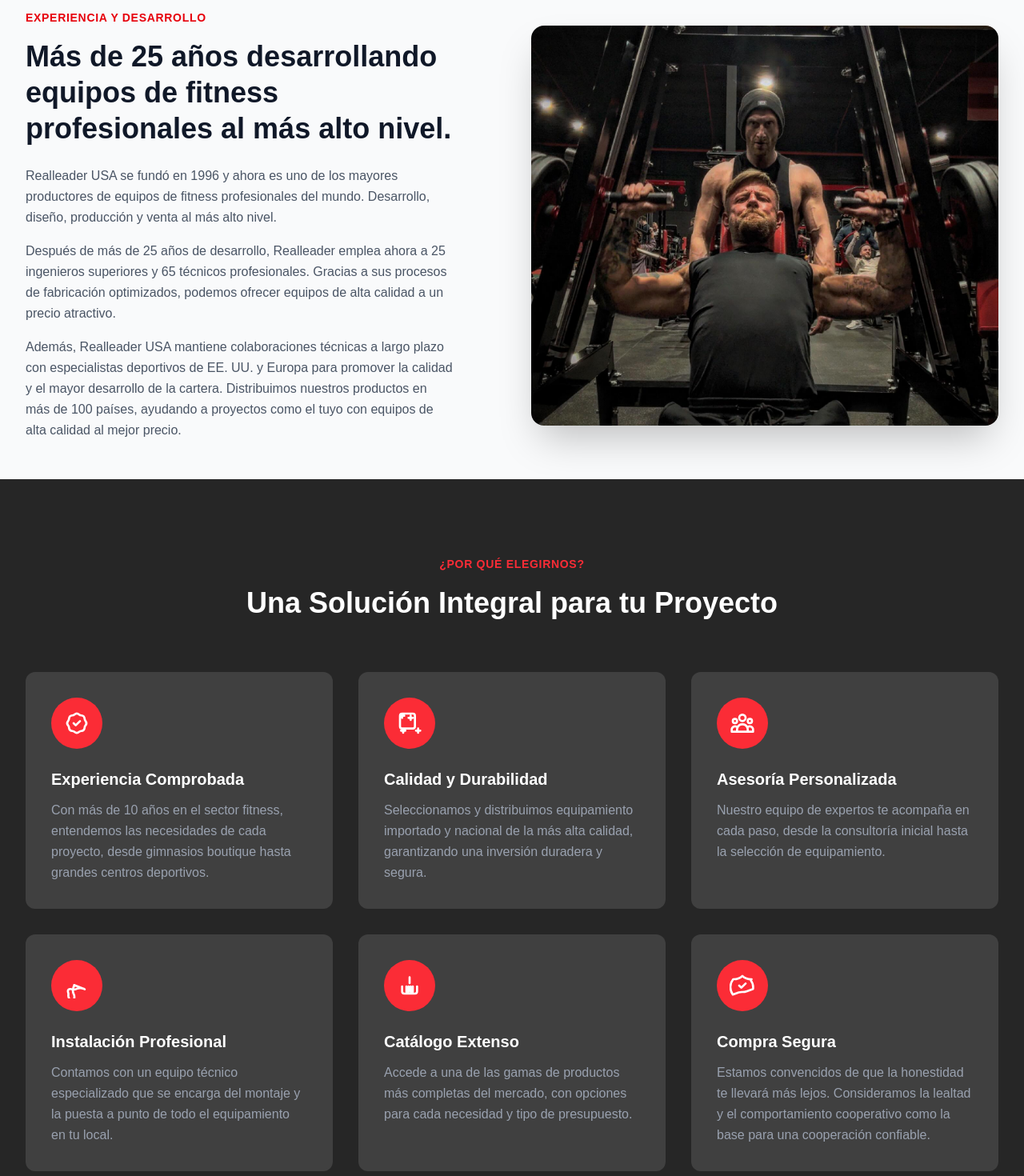
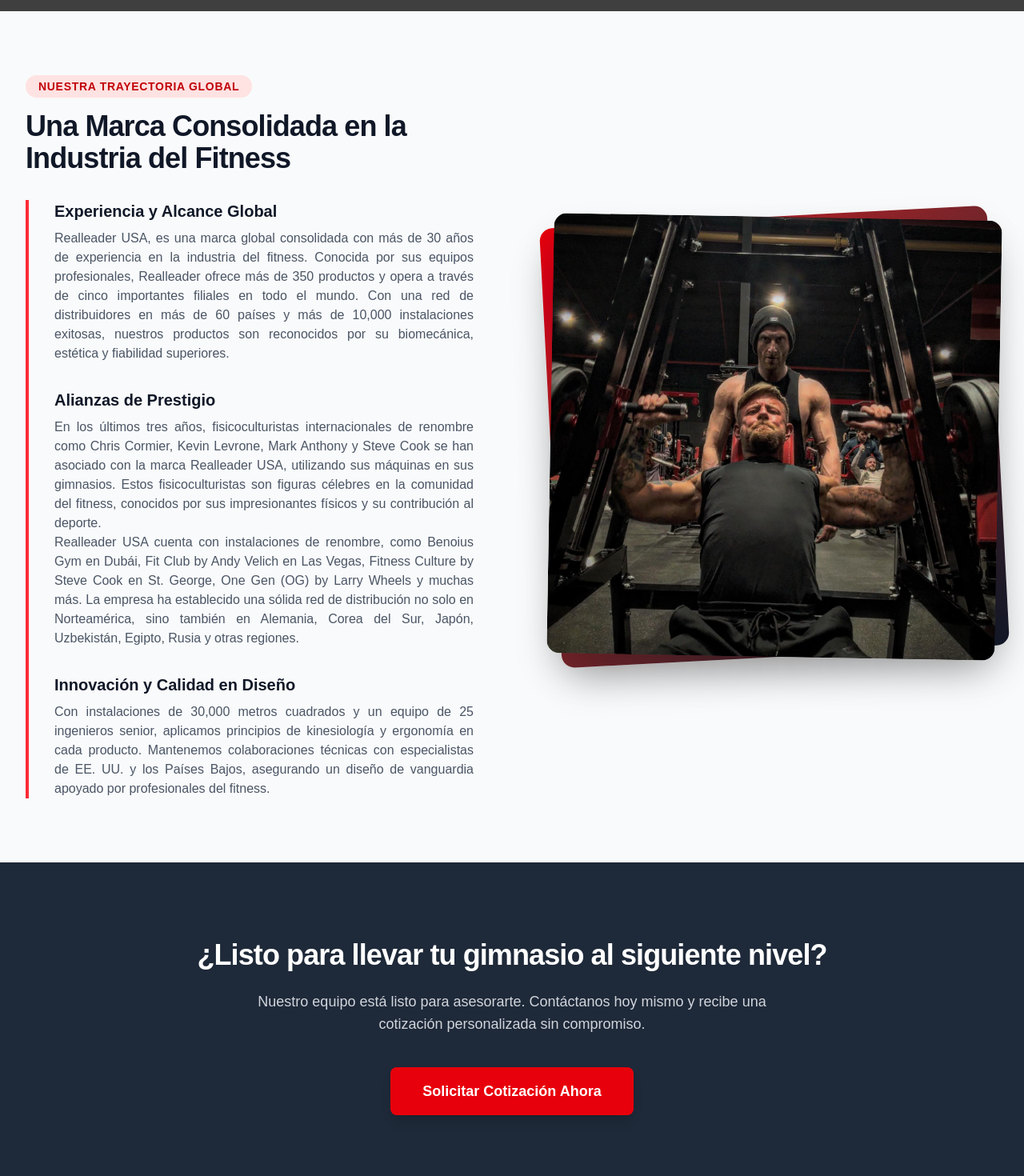
Before and after one commit to TeranHc/Gym1, a Next.js app: page /pages/nosotros in a window 1280 px wide. Shown: the part 440-1910 px from the top of the page at 80% size. Built offline with nearby package versions, Linux system fonts and the light colour scheme; grey boxes are pictures that could not be loaded.

Commit message:
cambioproducto

```diff
--- a/src/app/pages/nosotros/page.js
+++ b/src/app/pages/nosotros/page.js
@@ -1,73 +1,15 @@
-// src/app/pages/quienes-somos/page.js
-
 "use client";
 import Link from 'next/link';
 import Image from 'next/image';
 
-// --- CAMBIO: Se añadió un nuevo pilar: "Compra Segura" ---
-const nuestrosPilares = [
-  {
-    icon: (
-      <svg className="w-8 h-8" fill="none" stroke="currentColor" viewBox="0 0 24 24">
-        <path strokeLinecap="round" strokeLinejoin="round" strokeWidth={2} d="M9 12l2 2 4-4M7.835 4.697a3.42 3.42 0 001.946-.806 3.42 3.42 0 014.438 0 3.42 3.42 0 001.946.806 3.42 3.42 0 013.138 3.138 3.42 3.42 0 00.806 1.946 3.42 3.42 0 010 4.438 3.42 3.42 0 00-.806 1.946 3.42 3.42 0 01-3.138 3.138 3.42 3.42 0 00-1.946.806 3.42 3.42 0 01-4.438 0 3.42 3.42 0 00-1.946-.806 3.42 3.42 0 01-3.138-3.138 3.42 3.42 0 00-.806-1.946 3.42 3.42 0 010-4.438 3.42 3.42 0 00.806-1.946 3.42 3.42 0 013.138-3.138z" />
-      </svg>
-    ),
-    title: "Experiencia Comprobada",
-    description: "Con más de 10 años en el sector fitness, entendemos las necesidades de cada proyecto, desde gimnasios boutique hasta grandes centros deportivos."
-  },
-  {
-    icon: (
-        <svg className="w-8 h-8" fill="none" stroke="currentColor" viewBox="0 0 24 24">
-            <path strokeLinecap="round" strokeLinejoin="round" strokeWidth={2} d="M5 3v4M3 5h4M6 17v4m-2-2h4m5-14v4m-2-2h4m5 10v4m-2-2h4M5 3a2 2 0 00-2 2v10a2 2 0 002 2h10a2 2 0 002-2V5a2 2 0 00-2-2H5z" />
-        </svg>
-    ),
-    title: "Calidad y Durabilidad",
-    description: "Seleccionamos y distribuimos equipamiento importado y nacional de la más alta calidad, garantizando una inversión duradera y segura."
-  },
-  {
-    icon: (
-        <svg className="w-8 h-8" fill="none" stroke="currentColor" viewBox="0 0 24 24">
-            <path strokeLinecap="round" strokeLinejoin="round" strokeWidth={2} d="M17 20h5v-2a3 3 0 00-5.356-1.857M17 20H7m10 0v-2c0-.656-.126-1.283-.356-1.857M7 20H2v-2a3 3 0 015.356-1.857M7 20v-2c0-.656.126-1.283.356-1.857m0 0a5.002 5.002 0 019.288 0M15 7a3 3 0 11-6 0 3 3 0 016 0zm6 3a2 2 0 11-4 0 2 2 0 014 0zM7 10a2 2 0 11-4 0 2 2 0 014 0z" />
-        </svg>
-    ),
-    title: "Asesoría Personalizada",
-    description: "Nuestro equipo de expertos te acompaña en cada paso, desde la consultoría inicial hasta la selección de equipamiento."
-  },
-  {
-    icon: (
-      <svg className="w-8 h-8" fill="none" stroke="currentColor" viewBox="0 0 24 24">
-          <path strokeLinecap="round" strokeLinejoin="round" strokeWidth={2} d="M19.428 15.428a2 2 0 00-1.022-.547l-2.387-.477a6 6 0 00-3.86.517l-.318.158a6 6 0 01-3.86.517L6.05 15.21a2 2 0 00-1.806.547a2 2 0 00-.547 1.806l.477 2.387a6 6 0 00.517 3.86l.158.318a6 6 0 00.517 3.86l2.387.477a2 2 0 001.806-.547a2 2 0 00.547-1.806l-.477-2.387a6 6 0 00-.517-3.86l-.158-.318a6 6 0 01-.517-3.86l.477-2.387a2 2 0 00.547-1.806z" />
-      </svg>
-    ),
-    title: "Instalación Profesional",
-    description: "Contamos con un equipo técnico especializado que se encarga del montaje y la puesta a punto de todo el equipamiento en tu local."
-  },
-
-  {
-    icon: (
-        <svg className="w-8 h-8" fill="none" stroke="currentColor" viewBox="0 0 24 24">
-            <path strokeLinecap="round" strokeLinejoin="round" strokeWidth={2} d="M9 12.76L9 17.5a2 2 0 002 2h2a2 2 0 002-2v-4.74M15 12.76V17.5a2 2 0 01-2 2h-2a2 2 0 01-2-2v-4.74M5 12.76V17.5a2 2 0 002 2h2a2 2 0 002-2v-4.74M19 12.76V17.5a2 2 0 01-2 2h-2a2 2 0 01-2-2v-4.74M12 4.26v5.51" />
-        </svg>
-    ),
-    title: "Catálogo Extenso",
-    description: "Accede a una de las gamas de productos más completas del mercado, con opciones para cada necesidad y tipo de presupuesto."
-  },
-  {
-    icon: (
-      <svg className="w-8 h-8" fill="none" stroke="currentColor" viewBox="0 0 24 24">
-        <path strokeLinecap="round" strokeLinejoin="round" strokeWidth="2" d="M9 12l2 2 4-4m5.618-4.016A11.955 11.955 0 0112 2.944a11.955 11.955 0 01-8.618 3.04A12.02 12.02 0 003 20.417l5.611-2.048A11.955 11.955 0 0112 18c1.532 0 3.012-.288 4.382-.824l5.61-2.048a12.02 12.02 0 00-2.382-8.558z" />
-      </svg>
-    ),
-    title: "Compra Segura",
-    description: "Estamos convencidos de que la honestidad te llevará más lejos. Consideramos la lealtad y el comportamiento cooperativo como la base para una cooperación confiable."
-  }
-];
-
 export default function QuienesSomosPage() {
   return (
-    <div className="bg-white">
-      {/* Sección Hero */}
-      <section className="relative  min-h-[300px] flex items-center justify-center text-center text-white">
+    // Se usa `overflow-x-hidden` para prevenir cualquier desbordamiento horizontal
+    // que puedan causar las transformaciones (rotaciones) en la imagen.
+    <div className="bg-gray-50 text-gray-800 overflow-x-hidden">
+
+      {/* --- SECCIÓN HERO --- */}
+      <section className="relative min-h-[350px] md:min-h-[350px] flex items-center justify-center text-center text-white">
         <div className="absolute inset-0">
           <Image
             src="https://images.unsplash.com/photo-1571902943202-507ec2618e8f?ixlib=rb-4.0.3&ixid=M3wxMjA3fDB8MHxwaG90by1wYWdlfHx8fGVufDB8fHx8fA%3D%3D&auto=format&fit=crop&w=1975&q=80"
@@ -79,82 +21,95 @@
           <div className="absolute inset-0 bg-black/60 backdrop-blur-sm"></div>
         </div>
         <div className="relative z-10 px-4">
-          <h1 className="text-4xl md:text-6xl font-black leading-tight">Nuestra Pasión es <span className="text-red-500">tu Gimnasio</span></h1>
-          <p className="mt-4 text-lg md:text-xl max-w-3xl mx-auto text-gray-200">
+          {/* Tipografía responsiva: Más pequeña en móviles, más grande en escritorio */}
+          <h1 className="text-4xl sm:text-5xl md:text-6xl font-black leading-tight">Nuestra Pasión es <span className="text-red-500">tu Gimnasio</span></h1>
+          <p className="mt-4 text-md sm:text-lg md:text-xl max-w-3xl mx-auto text-gray-200">
             Más que proveedores, somos tus socios estratégicos en el camino hacia el éxito.
           </p>
         </div>
       </section>
 
-      {/* --- CAMBIO: Sección actualizada con el nuevo texto --- */}
-      <section className="py-16 md:py-12 bg-gray-50">
-        <div className="max-w-7xl mx-auto px-4 sm:px-6 lg:px-8">
-          <div className="grid grid-cols-1 lg:grid-cols-2 gap-12 items-center">
-            <div className="pr-0 lg:pr-12">
-              <h2 className="text-sm font-bold text-red-600 tracking-wider uppercase">Experiencia y Desarrollo</h2>
-              <p className="mt-4 text-3xl md:text-4xl font-bold text-gray-900 leading-tight">
-                Más de 25 años desarrollando equipos de fitness profesionales al más alto nivel.
+      {/* --- SECCIÓN DE CONTENIDO PRINCIPAL --- */}
+      {/* Padding responsivo: Menos padding vertical en móviles, más en pantallas grandes */}
+      <section className="py-16 md:py-20">
+<div className="mx-auto px-4 sm:px-6 lg:px-8" style={{ maxWidth: '90rem' }}>
+          {/* Gap responsivo: Menor separación en móviles, mayor en pantallas grandes */}
+          <div className="grid grid-cols-1 lg:grid-cols-2 gap-12 lg:gap-24 items-center">
+
+            {/* --- Columna de Texto --- */}
+            <div className="order-2 lg:order-1">
+              <div className="mb-8 text-center lg:text-left">
+                <span className="inline-block bg-red-100 text-red-700 text-sm font-semibold px-4 py-1 rounded-full uppercase tracking-wider">
+                  Nuestra Trayectoria Global
+                </span>
+                {/* Tipografía responsiva para el título */}
+                <h2 className="mt-4 text-3xl sm:text-4xl font-extrabold text-gray-900 tracking-tight">
+                  Una Marca Consolidada en la Industria del Fitness
+                </h2>
+              </div>
+
+              {/* Contenedor del texto con borde y padding responsivo */}
+              <div className="prose prose-lg max-w-none text-gray-600 border-l-4 border-red-500 pl-6 md:pl-8 space-y-6 md:space-y-8">
+                <div>
+                  <h3 className="text-xl font-bold text-gray-900 mb-2">Experiencia y Alcance Global</h3>
+  <p className="text-justify">
+
+                    Realleader USA, es una marca global consolidada con más de 30 años de experiencia en la industria del fitness. Conocida por sus equipos profesionales, Realleader ofrece más de 350 productos y opera a través de cinco importantes filiales en todo el mundo. Con una red de distribuidores en más de 60 países y más de 10,000 instalaciones exitosas, nuestros productos son reconocidos por su biomecánica, estética y fiabilidad superiores.
                   </p>
-              <div className="mt-6 text-gray-600 leading-relaxed space-y-4">
-                <p>
-                  Realleader USA se fundó en 1996 y ahora es uno de los mayores productores de equipos de fitness profesionales del mundo. Desarrollo, diseño, producción y venta al más alto nivel.
+                </div>
+                <div>
+                  <h3 className="text-xl font-bold text-gray-900 mb-2">Alianzas de Prestigio</h3>
+  <p className="text-justify">
+En los últimos tres años, fisicoculturistas internacionales de renombre como Chris Cormier, Kevin Levrone, Mark Anthony y Steve Cook se han asociado con la marca Realleader USA, utilizando sus máquinas en sus gimnasios. Estos fisicoculturistas son figuras célebres en la comunidad del fitness, conocidos por sus impresionantes físicos y su contribución al deporte.
+
                   </p>
-                <p>
-                  Después de más de 25 años de desarrollo, Realleader emplea ahora a 25 ingenieros superiores y 65 técnicos profesionales. Gracias a sus procesos de fabricación optimizados, podemos ofrecer equipos de alta calidad a un precio atractivo.
+                    <p className="text-justify">
+
+Realleader USA cuenta con instalaciones de renombre, como Benoius Gym en Dubái, Fit Club by Andy Velich en Las Vegas, Fitness Culture by Steve Cook en St. George, One Gen (OG) by Larry Wheels y muchas más. La empresa ha establecido una sólida red de distribución no solo en Norteamérica, sino también en Alemania, Corea del Sur, Japón, Uzbekistán, Egipto, Rusia y otras regiones.
                   </p>
-                <p>
-                  Además, Realleader USA mantiene colaboraciones técnicas a largo plazo con especialistas deportivos de EE. UU. y Europa para promover la calidad y el mayor desarrollo de la cartera. Distribuimos nuestros productos en más de 100 países, ayudando a proyectos como el tuyo con equipos de alta calidad al mejor precio.
+                </div>
+                <div>
+                  <h3 className="text-xl font-bold text-gray-900 mb-2">Innovación y Calidad en Diseño</h3>
+  <p className="text-justify">
+                    Con instalaciones de 30,000 metros cuadrados y un equipo de 25 ingenieros senior, aplicamos principios de kinesiología y ergonomía en cada producto. Mantenemos colaboraciones técnicas con especialistas de EE. UU. y los Países Bajos, asegurando un diseño de vanguardia apoyado por profesionales del fitness.
                   </p>
                 </div>
               </div>
-            <div className="h-[500px] w-full relative">
+            </div>
+
+            {/* --- Columna de Imagen --- */}
+            <div className="order-1 lg:order-2">
+              {/* Contenedor responsivo para la imagen. Se ajusta la altura en diferentes breakpoints */}
+              <div className="h-[350px] sm:h-[450px] lg:h-[550px] w-full relative group">
+                <div className="absolute inset-0 bg-gradient-to-br from-red-600 to-gray-900 rounded-2xl shadow-2xl transform -rotate-3 group-hover:rotate-2 transition-transform duration-500 ease-in-out"></div>
                 <Image
                   src="/galeriafoto/19g.jpg"
                   alt="Equipamiento de gimnasio RealLeader"
                   fill
-                className="rounded-2xl shadow-2xl object-cover"
+                  className="rounded-2xl shadow-2xl object-cover relative transform rotate-1 group-hover:scale-105 transition-transform duration-500 ease-in-out"
                 />
+              </div>
             </div>
 
           </div>
         </div>
       </section>
 
-      {/* Sección de Pilares y Servicios */}
-      <section className="py-16 md:py-24 bg-neutral-800 text-white">
-        <div className="max-w-7xl mx-auto px-4 sm:px-6 lg:px-8">
-          <div className="text-center">
-            <h2 className="text-sm font-bold text-red-500 tracking-wider uppercase">¿Por qué elegirnos?</h2>
-            <p className="mt-4 text-3xl md:text-4xl font-bold leading-tight">
-              Una Solución Integral para tu Proyecto
-            </p>
-          </div>
-          <div className="mt-16 grid grid-cols-1 md:grid-cols-2 lg:grid-cols-3 gap-8">
-            {nuestrosPilares.map((pilar) => (
-              <div key={pilar.title} className="bg-neutral-700 p-8 rounded-xl hover:bg-neutral-600 transition-colors duration-300">
-                <div className="flex items-center justify-center h-16 w-16 rounded-full bg-red-500 text-white mb-6">
-                  {pilar.icon}
-                </div>
-                <h3 className="text-xl font-bold mb-3">{pilar.title}</h3>
-                <p className="text-gray-400 leading-relaxed">{pilar.description}</p>
-              </div>
-            ))}
-          </div>
-        </div>
-      </section>
-
-      {/* Sección CTA Final */}
-      <section className="py-16 md:py-24 bg-gray-100">
-        <div className="max-w-4xl mx-auto text-center px-4">
-          <h2 className="text-3xl md:text-4xl font-bold text-gray-900 mb-6">
+      {/* --- SECCIÓN CTA FINAL --- */}
+      {/* Padding responsivo */}
+      <section className="py-16 md:py-24 bg-gray-800 text-white">
+        <div className="max-w-4xl mx-auto text-center px-4 sm:px-6 lg:px-8">
+          {/* Tipografía responsiva */}
+          <h2 className="text-3xl sm:text-4xl font-extrabold tracking-tight mb-6">
             ¿Listo para llevar tu gimnasio al siguiente nivel?
           </h2>
-          <p className="text-lg text-gray-600 mb-8 max-w-2xl mx-auto">
+          <p className="text-base sm:text-lg text-gray-300 mb-10 max-w-2xl mx-auto">
             Nuestro equipo está listo para asesorarte. Contáctanos hoy mismo y recibe una cotización personalizada sin compromiso.
           </p>
           <Link
             href="/pages/horarios"
-            className="inline-block bg-red-600 text-white py-4 px-10 rounded-xl font-bold text-lg hover:bg-red-700 hover:scale-105 transform transition-all duration-300 shadow-lg hover:shadow-xl"
+            // Se ajusta el padding y tamaño del texto para móviles
+            className="inline-block bg-red-600 text-white py-3 px-8 md:py-4 md:px-10 rounded-lg font-bold text-base md:text-lg hover:bg-red-700 transform transition-all duration-300 shadow-lg hover:shadow-red-500/50 hover:scale-105"
           >
             Solicitar Cotización Ahora
           </Link>
```
Also changed, not shown: package.json (+6 -1 lines), src/app/components/magicui/blur-fade.jsx (added, +49 -0 lines), src/app/components/magicui/flickering-grid.jsx (added, +66 -0 lines), src/app/components/magicui/particles.jsx (added, +95 -0 lines), src/app/pages/mapa/page.js (+24 -44 lines), src/lib/utils.js (added, +7 -0 lines), 1 other file (tests, documents, lock files or other folders). Lines whose indentation alone changed are shown as unchanged.
